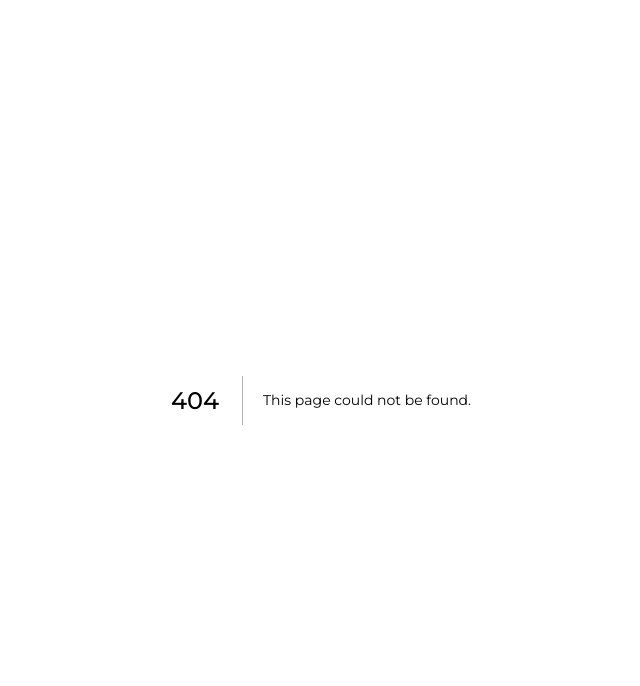
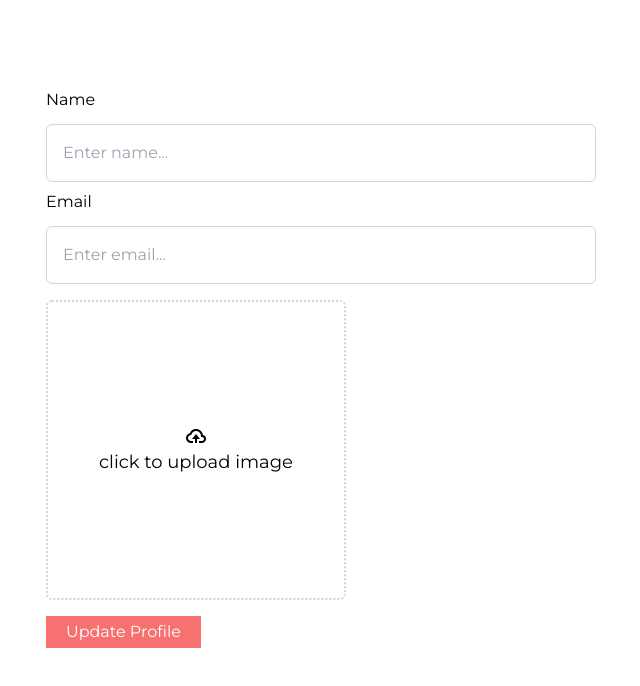
Before and after one commit to jsdevraju/music-client, a Next.js app: page /profile in a window 1280 px wide. Before the commit this address had no page. Shown: the top 686 px of the page, without its empty margins (319-959 px from the left). Built offline with nearby package versions, Linux system fonts and the light colour scheme; no server answers.

Commit message:
added profile page:

```diff
--- a/app/Components/Navbar/Navbar.tsx
+++ b/app/Components/Navbar/Navbar.tsx
@@ -11,12 +11,12 @@ import toast from "react-hot-toast";
 import { setAuth } from "../../slices/authSlice";
 import cookie from "js-cookie";
 import Loader from "../Loader/Loader";
-import { GetServerSideProps } from "next";
 
 const Navbar = () => {
   const router = useRouter();
   const [loading, setLoading] = useState(false);
   const { token, user } = useSelector((state: RootState) => state.auth);
+  const isLogin = cookie.get('token');
 
   const menuData = [
     {
@@ -95,7 +95,7 @@ const Navbar = () => {
       {loading ? (
         <Loader />
       ) : (
-        token && (
+        isLogin && (
           <header className="p-2 shadow-md">
             <div className="container mx-auto p-4 sm:p-0">
               <nav className="flex justify-between items-center">
@@ -165,18 +165,4 @@ const Navbar = () => {
   );
 };
 
-export const getServerSideProps: GetServerSideProps = async ({ req, res }) => {
-  if (!req.cookies?.token) {
-    return {
-      redirect: {
-        destination: "/login",
-      },
-      props: { isLogin: false },
-    };
-  }
-  return {
-    props: { isLogin: false },
-  };
-};
-
 export default Navbar;
--- /dev/null
+++ b/pages/profile.tsx
@@ -0,0 +1,114 @@
+import { deleteObject, ref } from "firebase/storage";
+import React, { ChangeEvent, useState } from "react";
+import toast from "react-hot-toast";
+import { MdDelete } from "react-icons/md";
+import Button from "../app/Components/Button/Button";
+import ImageUploader from "../app/Components/ImageUploader/ImageUploader";
+import ImageLoader from "../app/Components/ImgLoader/ImageLoader";
+import Input from "../app/Components/Input/Input";
+import Label from "../app/Components/Label/Label";
+import { storage } from "../firebase";
+
+const initialState = {
+  name: "",
+  email: "",
+  avatar: "",
+};
+
+interface ChangeInput extends React.ChangeEvent<HTMLInputElement> {}
+
+const Profile = () => {
+  const [data, setData] = useState(initialState);
+  const [isImageLoading, setIsImageLoading] = useState(false);
+  const [uploadProgress, setUploadProgress] = useState(0);
+  const [avatar, setAvatar] = useState("");
+
+  const handleChange = (e: ChangeInput) => {
+    if (!e.target) return;
+    setData({
+      ...data,
+      [e.target.name]: e.target.value,
+    });
+  };
+
+  const deleteImageObject = (image: string) => {
+    const deleteRef = ref(storage, image);
+    deleteObject(deleteRef).then(() => {
+      toast.success("success");
+      toast.error("File removed successfully");
+      setAvatar("");
+    });
+  };
+
+  return (
+    <>
+      <section className="sec_p">
+        <div className="container mx-auto sm:p-4 lg:p-0">
+          <div className="flex items-center justify-center">
+            <form className="w-[550px]">
+              <Label className="label" htmlFor="name">
+                Name
+              </Label>
+              <Input
+                type="text"
+                name="name"
+                placeholder="Enter name..."
+                className="input_auth"
+                id="name"
+                value={data.name}
+                onChange={handleChange}
+              />
+              <Label className="label" htmlFor="email">
+                Email
+              </Label>
+              <Input
+                type="email"
+                name="email"
+                placeholder="Enter email..."
+                className="input_auth"
+                id="email"
+                value={data.email}
+                onChange={handleChange}
+              />
+              <div className="bg-card mt-4 backdrop-blur-md w-full lg:w-300 h-300 rounded-md border-2 border-dotted border-gray-300 cursor-pointer">
+                {isImageLoading && <ImageLoader progress={uploadProgress} />}
+                {!isImageLoading && (
+                  <>
+                    {!avatar ? (
+                      <ImageUploader
+                        setImageURL={setAvatar}
+                        isLoading={setIsImageLoading}
+                        setProgress={setUploadProgress}
+                        isImage={true}
+                      />
+                    ) : (
+                      <div className="relative w-full h-full overflow-hidden rounded-md">
+                        <img
+                          src={avatar}
+                          alt="uploaded image"
+                          className="w-full h-full object-cover"
+                        />
+                        <button
+                          type="button"
+                          className="absolute bottom-3 right-3 p-3 rounded-full bg-red-500 text-xl cursor-pointer outline-none hover:shadow-md  duration-500 transition-all ease-in-out"
+                          onClick={() => {
+                            deleteImageObject(avatar);
+                          }}
+                        >
+                          <MdDelete className="text-white" />
+                        </button>
+                      </div>
+                    )}
+                  </>
+                )}
+              </div>
+              <Button className="btn-primary mt-4">Update Profile</Button>
+            </form>
+          </div>
+        </div>
+      </section>
+    </>
+  );
+};
+
+export default Profile;
```
